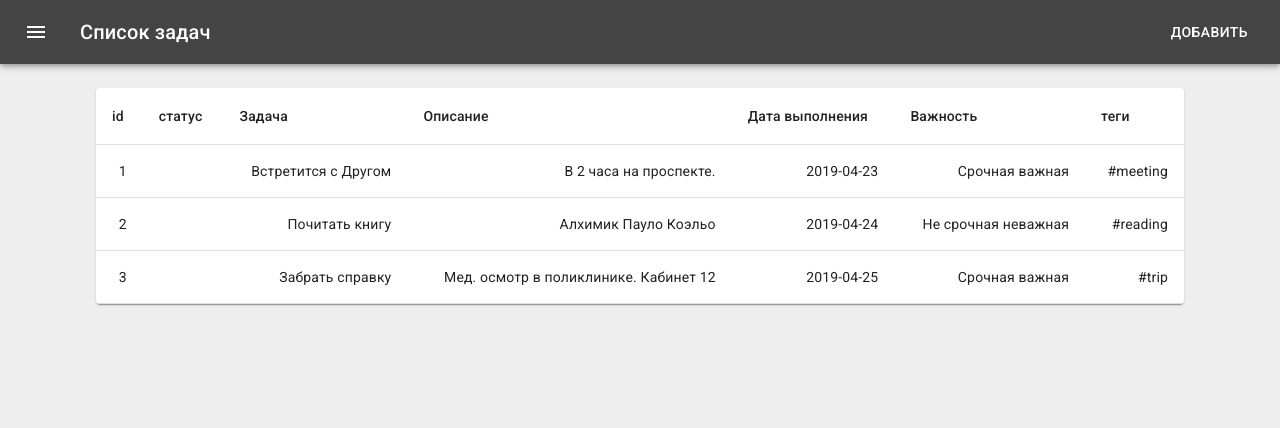
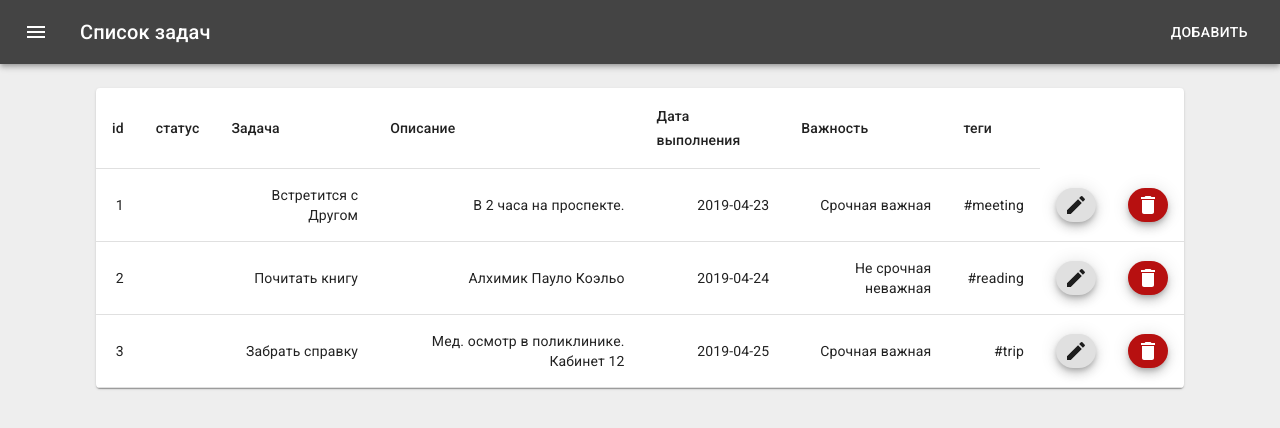
Before and after one commit to usuisora/TodosList, a React (Create React App) app: page / in a window 1280 px wide. Shown: the top 428 px of the page. Built offline with nearby package versions, Linux system fonts and the light colour scheme.

Commit message:
buttons added

```diff
--- a/src/App.js
+++ b/src/App.js
@@ -8,11 +8,11 @@ import TodosTable from './components/Main/TodosTable';
 const theme = createMuiTheme({
   palette: {
     primary: {
-      main: '#444',
+      main: '#444'
     },
     secondary: {
-      main: '#f12',
-    },
+      main: '#b71010',
+    }
   },
 }
 );
--- a/src/Provider.js
+++ b/src/Provider.js
@@ -19,10 +19,20 @@ import React,{createContext,useState} from 'react'
     ]);
 
 
+    const deleteTodo = (id) =>{
+        var newTodos = todos.filter(todo=>(todo.id!==id))
+        setTodos(newTodos)
+    }
 
+    // const editTodo = (id) =>{
+    //     var editTodo = todos.find(todo=>(todo.id===id))
+    //     var openSide = true
+
+    //     // setTodos(newTodos)
+    // }
 
     return(
-        <MyContext.Provider value = {todos}>
+        <MyContext.Provider value = {{todos,deleteTodo}}>
             {props.children}
         </MyContext.Provider>
     )
--- a/src/components/Main/RowData.js
+++ b/src/components/Main/RowData.js
@@ -1,17 +1,20 @@
 import React ,{Fragment}from 'react'
 import TableCell from '@material-ui/core/TableCell';
+import TodoOptions from './TodoOptions'
 
-function RowData({todo}) {
+
+function RowData({todo,classes}) {
    const newtodo = Object.entries(todo)
 
   return (
-    <Fragment>
-        {console.log(todo)}
+    <Fragment >
         {newtodo.map(column=>{
           return  <TableCell  key = {column[0]} align="right">{column[1]}</TableCell>
         })}
+
+        <TodoOptions todosId = {todo.id} />
     </Fragment>
   )
 }
 
-export default RowData
+export default (RowData)
--- /dev/null
+++ b/src/components/Main/TodoOptions.js
@@ -0,0 +1,44 @@
+import React from 'react'
+import TableCell from '@material-ui/core/TableCell';
+import { Fab } from '@material-ui/core';
+import EditIcon from '@material-ui/icons/Edit';
+import {MyContext} from '../../Provider'
+import DelIcon from '@material-ui/icons/Delete';
+import { withStyles,createStyles } from '@material-ui/core/styles';
+
+const styles = createStyles({
+  hidden: {
+    display: 'none'
+  },
+  'hidden:hover':{
+
+    display: 'none'
+  },
+  notHidden:{
+    display:'inherit'
+  }
+});
+function TodoOptions({todosId,classes,style}) {
+  return (
+    <MyContext.Consumer >
+        {({deleteTodo})=>(
+            <React.Fragment >
+              <TableCell id='editCell'  align="right"  style = {{minWidth: 15}}>
+                <Fab variant="extended" size="small" aria-label="Edit" >
+                  <EditIcon/>
+                </Fab>
+              </TableCell>
+
+              <TableCell id='delCell'  align="left" style = {{minWidth: 15}}>
+                <Fab variant="extended" size="small" color = 'secondary' aria-label="Del" onClick={()=>deleteTodo(todosId)}>
+                  <DelIcon/>
+                </Fab>
+              </TableCell>
+           </React.Fragment>
+        )}
+    </MyContext.Consumer>
+
+  )
+}
+
+export default  withStyles(styles)(TodoOptions)
--- a/src/components/Main/TodosBody.js
+++ b/src/components/Main/TodosBody.js
@@ -4,14 +4,15 @@ import TableRow from '@material-ui/core/TableRow';
 import {MyContext} from '../../Provider'
 import RowData from './RowData'
 function TodosBody() {
+
   return (
    <MyContext.Consumer>
-        {(todos)=>(
+        {({todos})=>(
             <TableBody>
                 {console.log(todos)}
               {todos.map(todo => (
-                <TableRow key={todo.id}>
-                    <RowData todo={todo}/>
+                <TableRow key={todo.id} >
+                      <RowData todo={todo}/>
                 </TableRow>
               ))}
             </TableBody>
--- a/src/components/Main/TodosTable.js
+++ b/src/components/Main/TodosTable.js
@@ -16,11 +16,7 @@ const styles = theme => ({
       minWidth: 700,
     }
   });
-//   let id = 0;
-// function createData(name, calories, fat, carbs, protein) {
-//   id += 1;
-//   return { id, name, calories, fat, carbs, protein };
-// }
+
 function TodosTable({classes}) {
     return (
         <Paper className={classes.root}>
```
